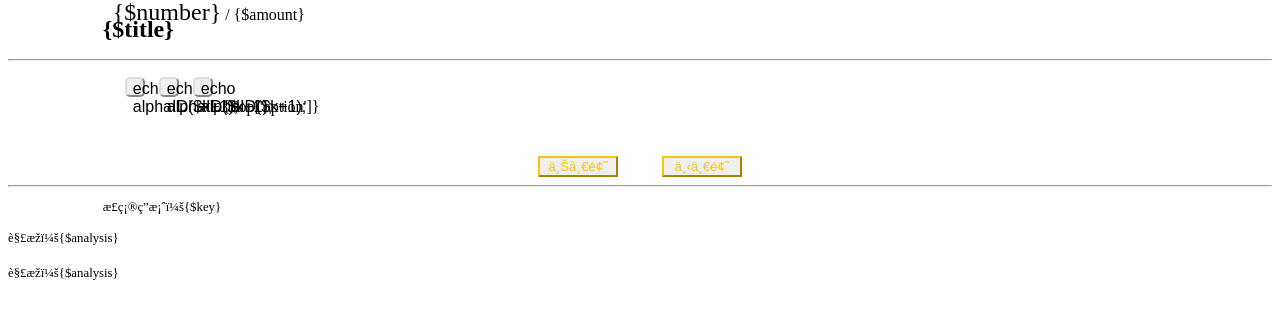
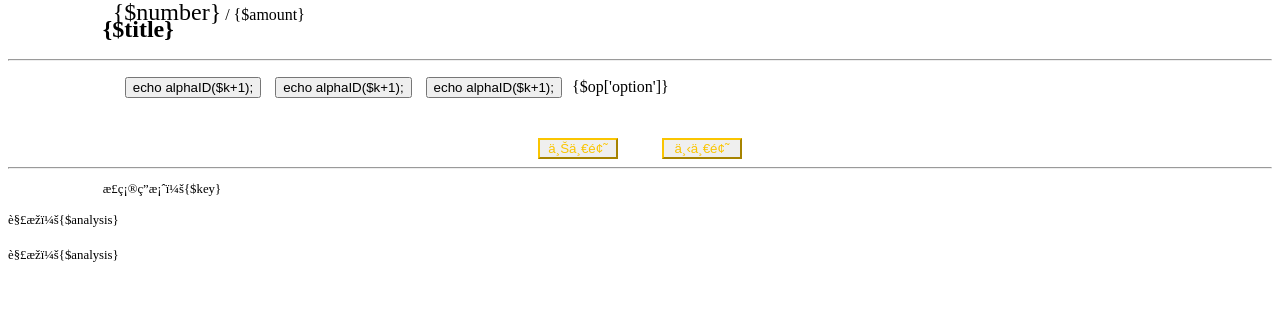
Before and after one commit to YunaQiu/e100scores, a PHP site: page /DbName/Application/Home/View/Practice/index.html in a window 1280 px wide. Shown: the part 51-370 px from the top of the page. Run offline with PHP 8.4, Linux system fonts and the light colour scheme.

Commit message:
将编号按钮的css抽象为组件样式

```diff
--- a/Application/Home/View/Practice/index.html
+++ b/Application/Home/View/Practice/index.html
@@ -54,12 +54,12 @@
 				<li class="checkbox">
 					<present name="answer">
 						<eq name="answer[$k]" value="1">
-							<button class="btn btn-default btn-xs" data-correct="{$op['correct']}" data-checked="1"><php>echo alphaID($k+1);</php></button>
+							<button class="btn sequence-btn btn-xs" data-correct="{$op['correct']}" data-checked="1"><php>echo alphaID($k+1);</php></button>
 						<else/>
-							<button class="btn btn-default btn-xs" data-correct="{$op['correct']}" data-checked="0"><php>echo alphaID($k+1);</php></button>
+							<button class="btn sequence-btn btn-xs" data-correct="{$op['correct']}" data-checked="0"><php>echo alphaID($k+1);</php></button>
 						</eq>
 					<else/>
-							<button class="btn btn-default btn-xs" data-correct="{$op['correct']}" data-checked="0"><php>echo alphaID($k+1);</php></button>
+							<button class="btn sequence-btn btn-xs" data-correct="{$op['correct']}" data-checked="0"><php>echo alphaID($k+1);</php></button>
 					</present>
 					{$op['option']}
 				</li>
--- a/Application/Home/View/Template/questionOption.html
+++ b/Application/Home/View/Template/questionOption.html
@@ -1,6 +1,6 @@
 <template name="option">
 <li class="checkbox">
-	<button class="btn btn-default btn-xs" data-correct="{correct}" data-checked="0">{alpha}</button>
+	<button class="btn sequence-btn btn-xs" data-correct="{correct}" data-checked="0">{alpha}</button>
 	<span>{option}</span>
 </li>
 </template>
--- a/Public/Home/css/Practice/index.css
+++ b/Public/Home/css/Practice/index.css
@@ -37,13 +37,7 @@
 	align-items: baseline;
 }
 .checkbox button{
-	width: 20px;
-	height: 20px;
-	border-radius: 5px;
 	margin-right: 10px;
-	font-size: 1rem;
-	flex-shrink: 0;
-	border-color: #ddd;
 }
 .checkbox .checked{
 	border-color: #FAC501;
```
Also changed, not shown: Public/Home/css/common.css (+9 -0 lines).
